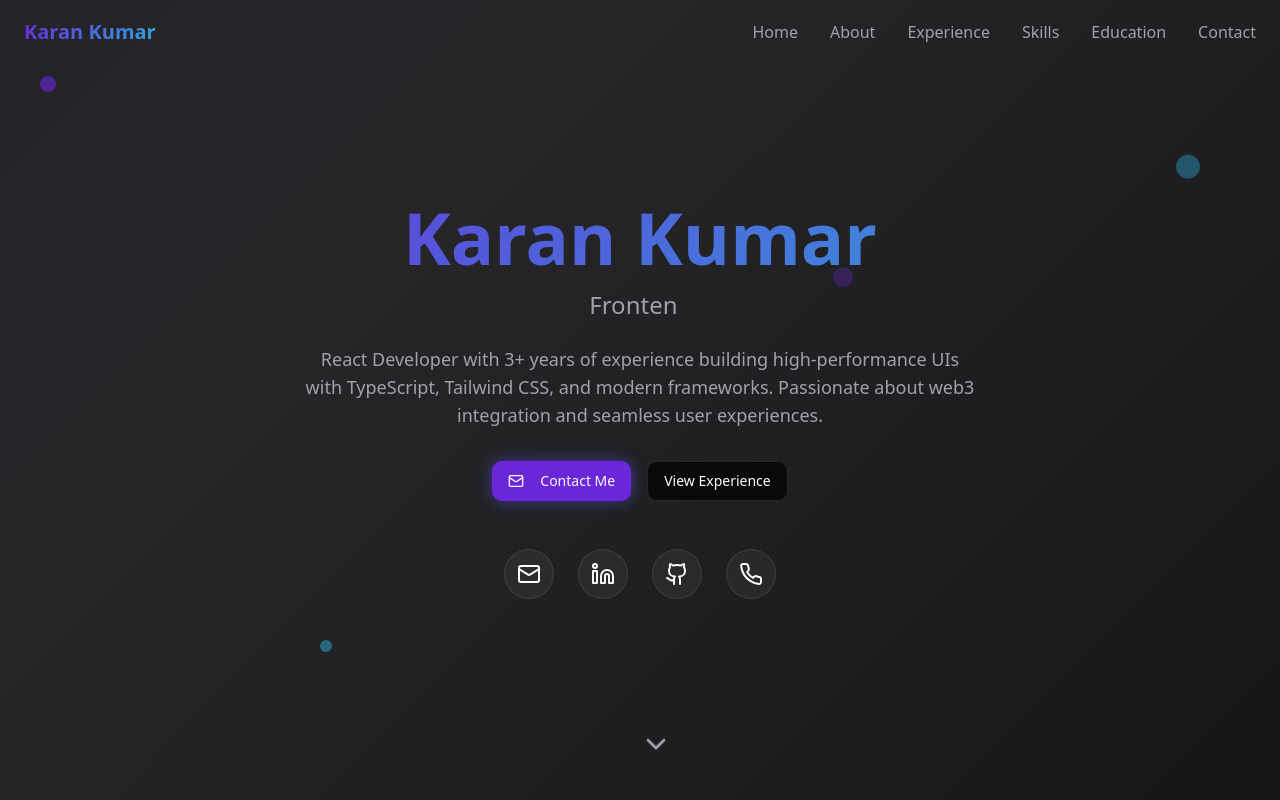
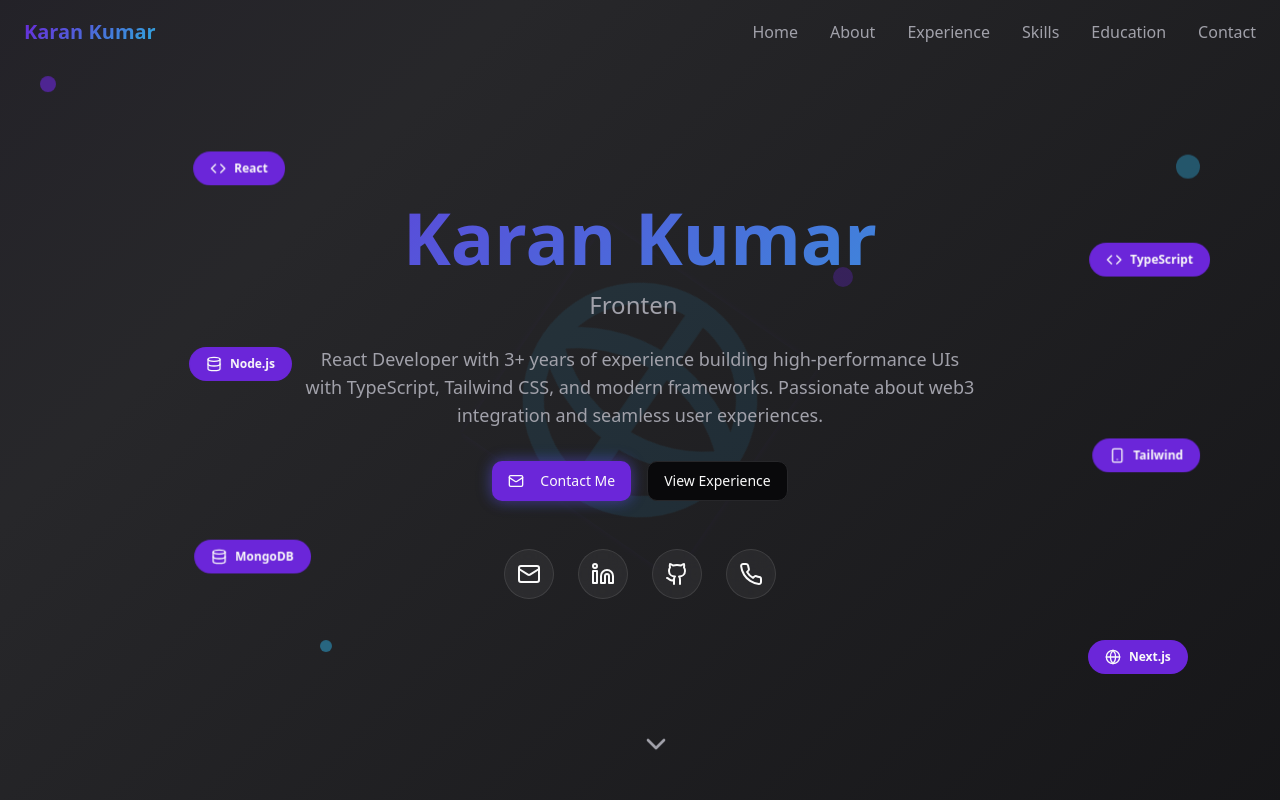
Before and after one commit to Tkr-Karan/creative-glow-show, a React (Vite) app: page / in a window 1280 px wide. Shown: the top 800 px of the page. Built offline with nearby package versions, Linux system fonts and the light colour scheme.

Commit message:
Add tech globe and floating buttons
Update hover colors, add a tech globe animation in the hero section, and implement floating buttons displaying tech stack names.

```diff
--- a/src/components/Hero.tsx
+++ b/src/components/Hero.tsx
@@ -1,5 +1,6 @@
 import { Button } from "@/components/ui/button";
-import { ChevronDown, Github, Linkedin, Mail, Phone } from "lucide-react";
+import { Badge } from "@/components/ui/badge";
+import { ChevronDown, Github, Linkedin, Mail, Phone, Globe, Code, Database, Smartphone } from "lucide-react";
 import TypewriterEffect from "@/components/TypewriterEffect";
 
 const Hero = () => {
@@ -11,12 +12,44 @@ const Hero = () => {
     "Tech Enthusiast"
   ];
 
+  const techStack = [
+    { name: "React", icon: <Code className="h-4 w-4" /> },
+    { name: "TypeScript", icon: <Code className="h-4 w-4" /> },
+    { name: "Node.js", icon: <Database className="h-4 w-4" /> },
+    { name: "Tailwind", icon: <Smartphone className="h-4 w-4" /> },
+    { name: "MongoDB", icon: <Database className="h-4 w-4" /> },
+    { name: "Next.js", icon: <Globe className="h-4 w-4" /> }
+  ];
+
   const scrollToSection = (sectionId: string) => {
     document.getElementById(sectionId)?.scrollIntoView({ behavior: 'smooth' });
   };
 
   return (
     <section className="min-h-screen flex items-center justify-center relative animated-bg overflow-hidden">
+      {/* Tech Globe - centered */}
+      <div className="absolute inset-0 flex items-center justify-center pointer-events-none">
+        <Globe className="tech-globe h-64 w-64 text-electric-blue opacity-10" />
+      </div>
+
+      {/* Floating Tech Stack Buttons */}
+      <div className="absolute inset-0 overflow-hidden pointer-events-none">
+        {techStack.map((tech, index) => (
+          <Badge
+            key={tech.name}
+            className={`tech-button absolute cursor-default pointer-events-auto flex items-center gap-2 px-4 py-2`}
+            style={{
+              top: `${20 + (index * 12)}%`,
+              left: `${15 + (index % 2) * 70}%`,
+              animationDelay: `${index * 1.5}s`
+            }}
+          >
+            {tech.icon}
+            <span>{tech.name}</span>
+          </Badge>
+        ))}
+      </div>
+
       {/* Floating particles */}
       <div className="absolute inset-0 overflow-hidden">
         <div className="floating absolute top-20 left-10 w-4 h-4 bg-primary rounded-full opacity-60"></div>
--- a/src/index.css
+++ b/src/index.css
@@ -140,12 +140,38 @@ All colors MUST be HSL.
 
   .card-hover:hover {
     transform: translateY(-5px);
-    box-shadow: var(--neon-glow);
-    background: rgba(255, 255, 255, 0.08);
+    box-shadow: 0 0 30px hsl(var(--electric-blue) / 0.4);
+    background: rgba(197, 255, 255, 0.08);
+    border-color: hsl(var(--electric-blue) / 0.5);
   }
 
   .pulse-glow {
     animation: pulse-glow 2s ease-in-out infinite alternate;
+  }
+
+  .tech-button {
+    transition: all 0.3s ease;
+    background: rgba(197, 235, 255, 0.1);
+    backdrop-filter: blur(10px);
+    border: 1px solid hsl(var(--electric-blue) / 0.3);
+    animation: float-tech 8s ease-in-out infinite;
+  }
+
+  .tech-button:hover {
+    background: hsl(var(--electric-blue) / 0.2);
+    border-color: hsl(var(--electric-blue));
+    box-shadow: 0 0 20px hsl(var(--electric-blue) / 0.6);
+    transform: scale(1.05) translateY(-2px);
+  }
+
+  .tech-globe {
+    animation: spin-slow 20s linear infinite, pulse-glow 3s ease-in-out infinite alternate;
+  }
+
+  .button-hover:hover {
+    background: hsl(var(--electric-blue) / 0.2);
+    border-color: hsl(var(--electric-blue));
+    box-shadow: 0 0 25px hsl(var(--electric-blue) / 0.5);
   }
 }
 
@@ -185,3 +211,27 @@ All colors MUST be HSL.
   background-size: 400% 400%;
   animation: gradient-shift 15s ease infinite;
 }
+
+@keyframes spin-slow {
+  from {
+    transform: rotate(0deg);
+  }
+  to {
+    transform: rotate(360deg);
+  }
+}
+
+@keyframes float-tech {
+  0%, 100% {
+    transform: translateY(0px) translateX(0px);
+  }
+  25% {
+    transform: translateY(-10px) translateX(5px);
+  }
+  50% {
+    transform: translateY(-5px) translateX(-3px);
+  }
+  75% {
+    transform: translateY(-15px) translateX(2px);
+  }
+}
```
